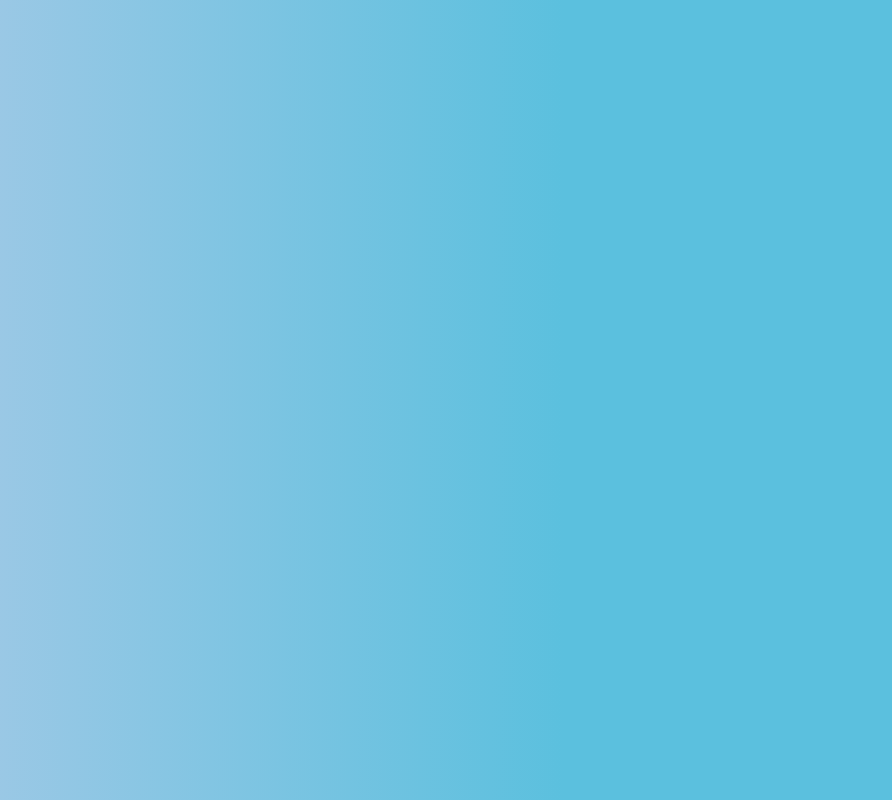
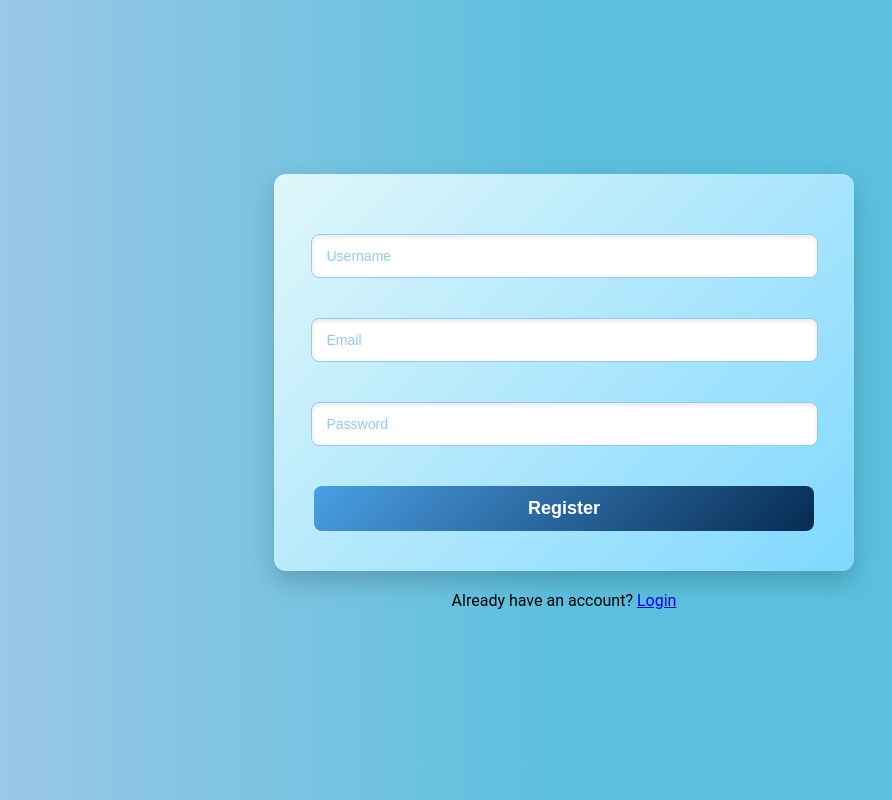
Before and after one commit to avish-shetty/user-management, a React (Create React App) app in the folder frontend/: page / in a window 1280 px wide. Before the commit this address had no page. Shown: the whole page, without its empty margins (76-968 px from the left). Built offline with nearby package versions, Linux system fonts and the light colour scheme.

Commit message:
intrgration logic

```diff
--- a/frontend/src/App.css
+++ b/frontend/src/App.css
@@ -46,7 +46,7 @@ form button {
   width: 100%; /* Take full width of the form */
   padding: 12px;
   margin-top: 20px;
-  background: linear-gradient(135deg, #4a9fe4, #e79556);
+  background: linear-gradient(135deg, #4a9fe4, #072b52);
   color: #ffffff;
   font-size: 18px;
   font-weight: bold;
@@ -91,3 +91,13 @@ form input::placeholder {
     font-size: 16px;
   }
 }
+.status-message {
+  margin-top: 20px;
+  text-align: center;
+  color: rgb(5, 85, 5);
+  font-weight: bold;
+}
+
+.status-message.error {
+  color: red;
+}
--- a/frontend/src/App.js
+++ b/frontend/src/App.js
@@ -2,6 +2,7 @@ import React from 'react';
 import './App.css';
 import Login from './components/login';
 import Register from './components/register';
+
 
 import { Route, BrowserRouter as Router, Routes } from 'react-router-dom';
 // import Register from './components/Register'; // Adjust the path as needed
@@ -13,6 +14,8 @@ function App() {
                 <Routes>
                     <Route path="/login" element={<Login/>} />
                     <Route path="/register" element={<Register/>} />
+                    <Route path="/" element={<Register/>} />
+
                 </Routes>
             </div>
         </Router>
--- a/frontend/src/Register.css
+++ b/frontend/src/Register.css
@@ -10,6 +10,16 @@
     padding: 45px;
     text-align: center;
     box-shadow: 0 0 20px 0 rgba(0, 0, 0, 0.2), 0 5px 5px 0 rgba(0, 0, 0, 0.24);
+  }
+  .status-message {
+    margin-top: 20px;
+    text-align: center;
+    color: green;
+    font-weight: bold;
+  }
+
+  .status-message.error {
+    color: red;
   }
 
   /* Input Fields */
--- /dev/null
+++ b/frontend/src/apiService.js
@@ -0,0 +1,16 @@
+// frontend/src/apiService.js
+export const registerUser = async (formData) => {
+    const response = await fetch('http://localhost:3000/api/auth/register', {
+        method: 'POST',
+        headers: {
+            'Content-Type': 'application/json'
+        },
+        body: JSON.stringify(formData)
+    })
+
+    if (!response.ok) {
+        throw new Error('Failed to register');
+    }
+
+    return response.json();
+};
--- a/frontend/src/components/Register.js
+++ b/frontend/src/components/Register.js
@@ -1,13 +1,14 @@
 import React, { useState } from 'react';
-// import { registerUser } from './apiService'; // Adjust the path as needed
+import { Link } from 'react-router-dom';
+import { registerUser } from '../apiService'; // Adjust the path as needed
 import '../Register.css';
+
 
 const Register = () => {
     const [formData, setFormData] = useState({
         username: '',
         email: '',
         password: '',
-        role: ''
     });
 
     const [message, setMessage] = useState('');
@@ -19,26 +20,32 @@ const Register = () => {
         });
     };
 
-    // const handleSubmit = async (e) => {
-    //     e.preventDefault();
-    //     try {
-    //         const response = await registerUser(formData);
-    //         setMessage(response.message);
-    //     } catch (error) {
-    //         setMessage(error.error);
-    //     }
-    // };
+
+
+    const handleSubmit = async (e) => {
+        e.preventDefault();
+        try {
+            const response = await registerUser(formData);
+            setMessage(response.message);
+        } catch (error) {
+            setMessage(error.error);
+        }
+    };
 
     return (
-        // <form onSubmit={handleSubmit}>
-        <form>
+        <div>
+        <form onSubmit={handleSubmit}>
             <input type="text" name="username" value={formData.username} onChange={handleChange} placeholder="Username" required />
             <input type="email" name="email" value={formData.email} onChange={handleChange} placeholder="Email" required />
             <input type="password" name="password" value={formData.password} onChange={handleChange} placeholder="Password" required />
-            <input type="text" name="role" value={formData.role} onChange={handleChange} placeholder="Role" required />
+            {/* <input type="text" name="role" value={formData.role} onChange={handleChange} placeholder="Role" required /> */}
             <button type="submit">Register</button>
             {message && <p>{message}</p>}
         </form>
+         <p className="message" style={{ marginTop: '20px', textAlign: 'center' }}>
+         Already have an account? <Link to="/login" style={{ color: 'blue', textDecoration: 'underline' }}>Login</Link>
+       </p>
+       </div>
     );
 };
 
--- a/frontend/src/components/login.js
+++ b/frontend/src/components/login.js
@@ -1,13 +1,15 @@
+import axios from 'axios';
 import React, { useState } from 'react';
-import axios from 'axios';
+import { Link } from 'react-router-dom';
 import '../App.css';
-
 
 const Login = () => {
   const [formData, setFormData] = useState({
     email: '',
     password: '',
   });
+
+  const [statusMessage, setStatusMessage] = useState('');
 
   const handleChange = (e) => {
     setFormData({ ...formData, [e.target.name]: e.target.value });
@@ -16,20 +18,26 @@ const Login = () => {
   const handleSubmit = async (e) => {
     e.preventDefault();
     try {
-      const response = await axios.post('/api/auth/login', formData);
+      const response = await axios.post('http://localhost:3000/api/auth/login', formData);
       localStorage.setItem('token', response.data.token);
-      alert('Login successful');
+      setStatusMessage('Login successful');
     } catch (error) {
-      alert(error.response.data.error);
+      setStatusMessage(error.response.data.error);
     }
   };
 
   return (
-    <form onSubmit={handleSubmit}>
-      <input type="email" name="email" placeholder="Email" onChange={handleChange} />
-      <input type="password" name="password" placeholder="Password" onChange={handleChange} />
-      <button type="submit">Login</button>
-    </form>
+    <div>
+      <form onSubmit={handleSubmit}>
+        <input type="email" name="email" placeholder="Email" onChange={handleChange} />
+        <input type="password" name="password" placeholder="Password" onChange={handleChange} />
+        <button type="submit">Login</button>
+      </form>
+      {statusMessage && <p className="status-message">{statusMessage}</p>}
+      <p className="message" style={{ marginTop: '20px', textAlign: 'center' }}>
+        Do not have an account? <Link to="/register" style={{ color: 'blue', textDecoration: 'underline' }}>Register</Link>
+      </p>
+    </div>
   );
 };
 
```
Also changed, not shown: 2 other files (tests, documents, lock files or other folders).
